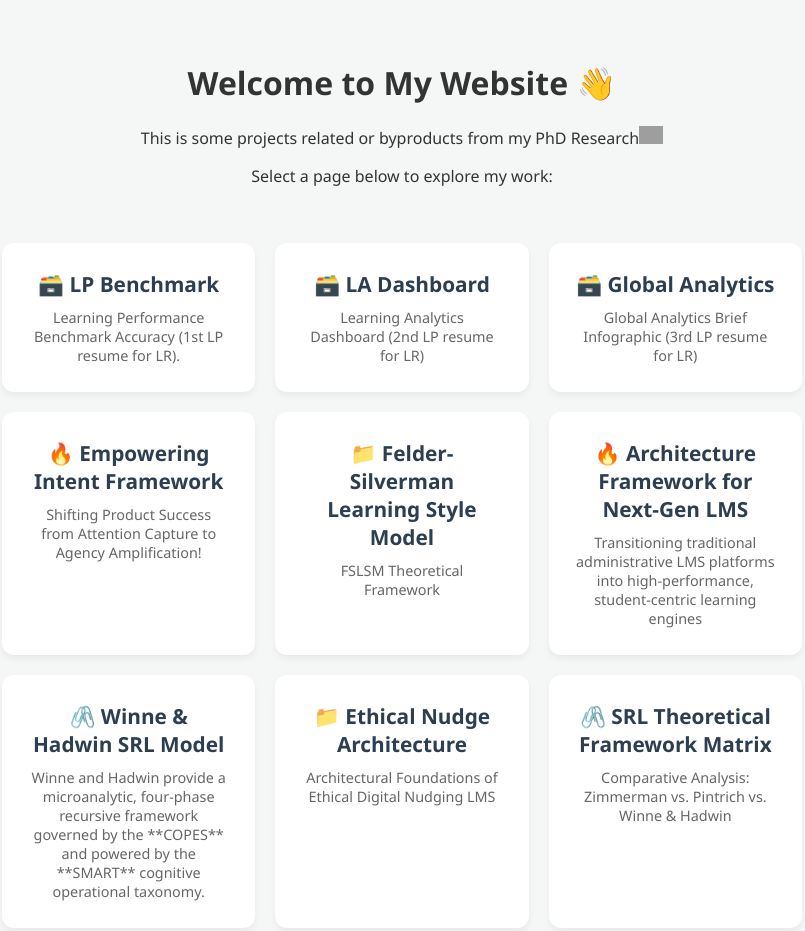
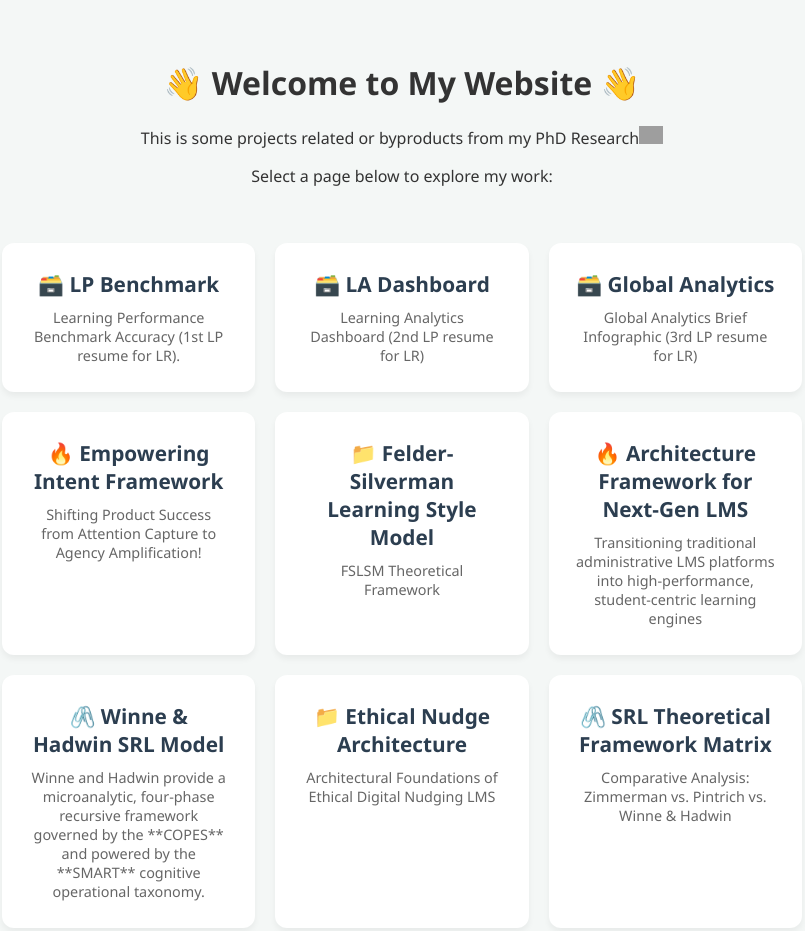
Before and after one commit to setjasky/ed_learn, a plain HTML site: page index.html in a window 1280 px wide. Shown: the top 931 px of the page, without its empty margins (238-1043 px from the left). Drawn offline with Linux system fonts and the light colour scheme; grey boxes are pictures that could not be loaded.

Commit message:
Update index.html

```diff
--- a/index.html
+++ b/index.html
@@ -56,7 +56,7 @@
 </head>
 <body>
     <header>
-        <h1>Welcome to My Website 👋</h1>
+        <h1>👋 Welcome to My Website 👋</h1>
         <p>This is some projects related or byproducts from my PhD Research<img src="https://flagcdn.com" srcset="https://flagcdn.com/48x36/my.png 2x" width="24" height="18" alt="Malaysia"></p>
         <p>Select a page below to explore my work:</p>
     </header>
```
